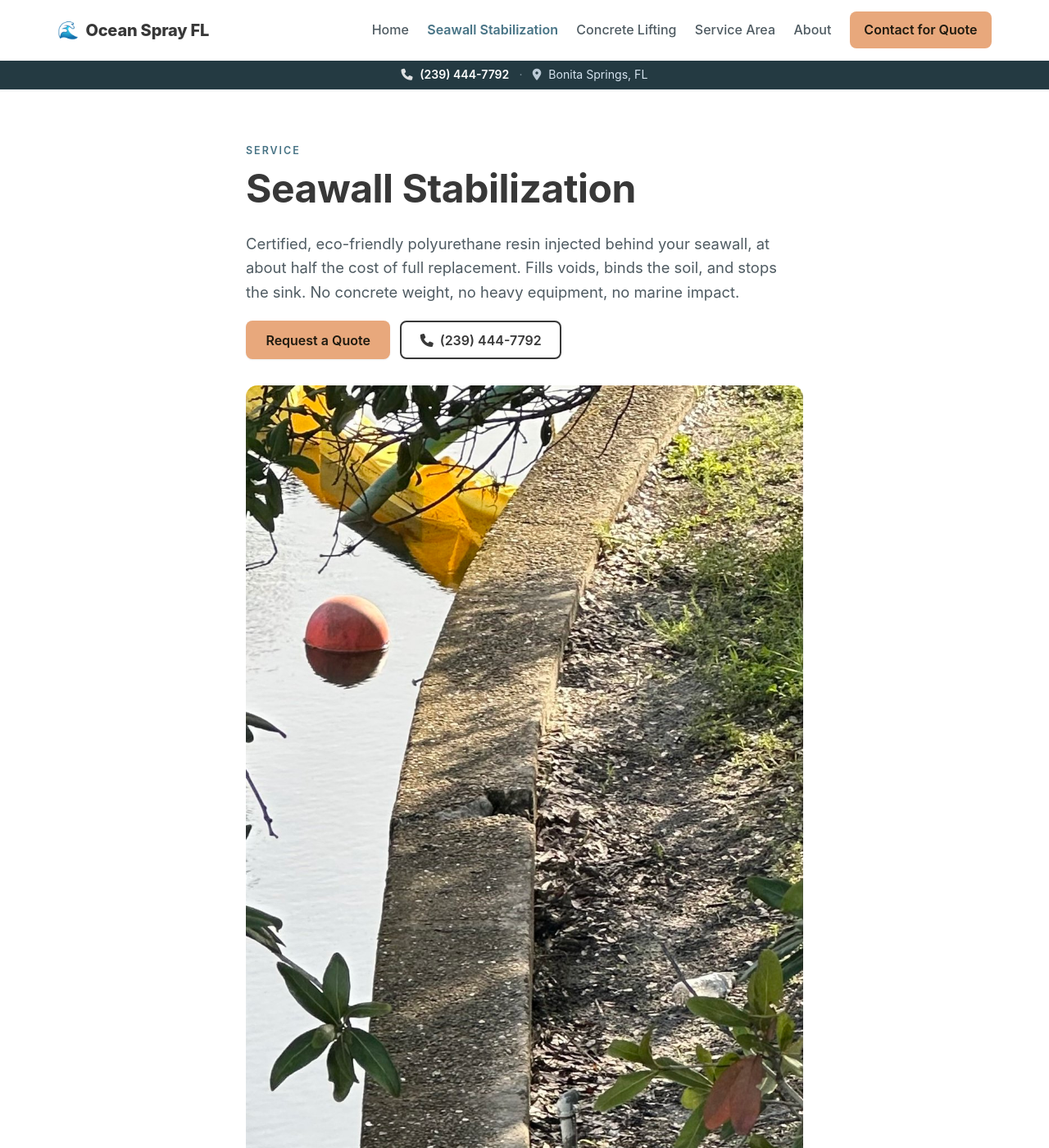
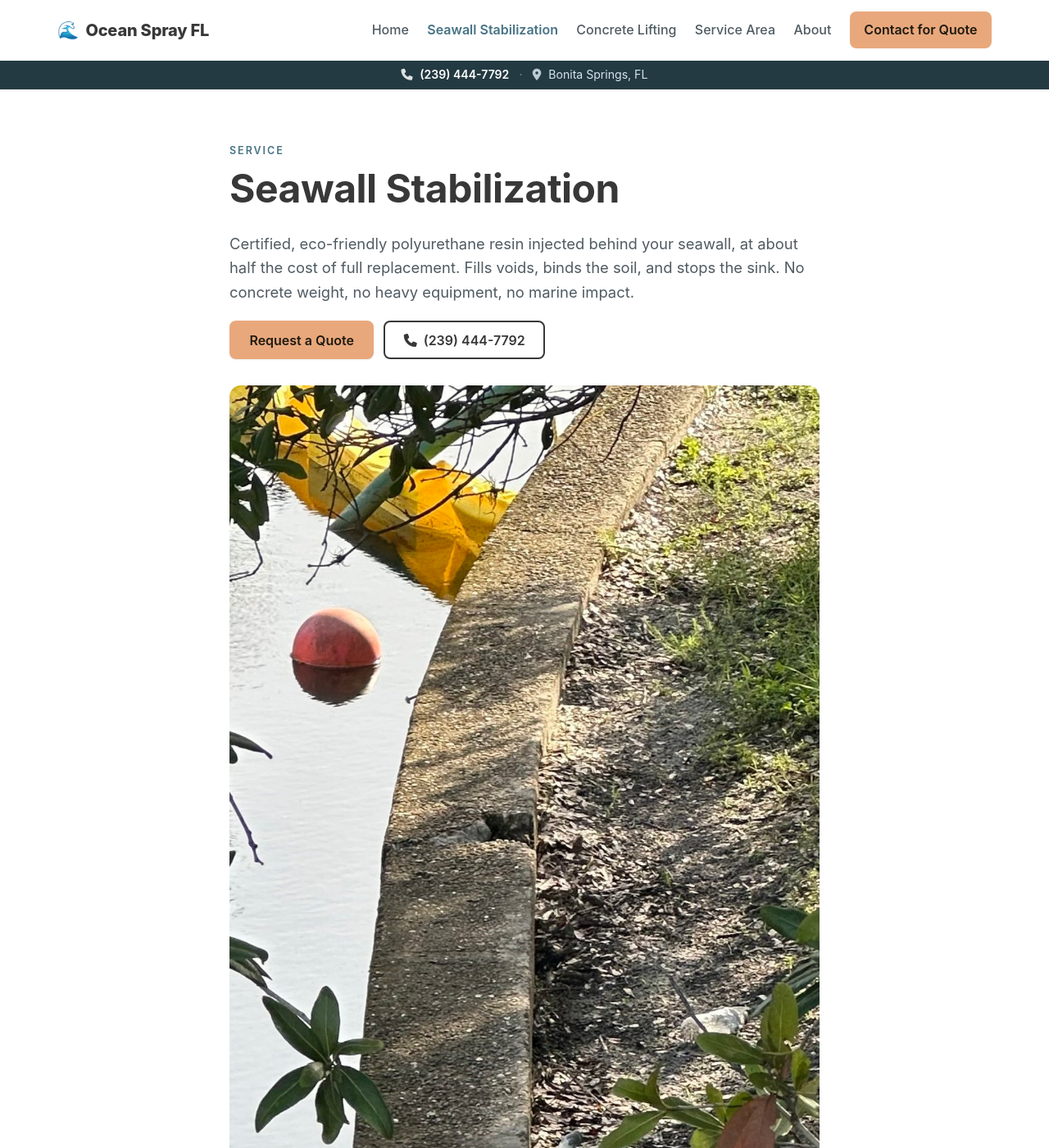
Before and after one commit to jaxlee-digital/oceansprayfl, a Jekyll site: the page built from _services/seawall-stabilization.md, in a window 1280 px wide and 1400 px high. Shown: the whole window at 82% size. Built offline with Jekyll 4.4.1, drawn with Linux system fonts in a browser that asks for light colours.

Commit message:
fix(layout): widen service pages to full page width on desktop
The _services/* deep-dive pages were capped at --max-prose (720px),
which left the two-column .service-cols layout cramped on desktop.

- .service now uses --max (1180px); single-column prose inside is
  capped back to --max-prose and centered.
- Cover, hero, header, summary, and actions stay prose-width.
- Two-column .service-cols block now has room to render properly.

```diff
--- a/assets/css/main.scss
+++ b/assets/css/main.scss
@@ -546,17 +546,33 @@
 
 /* ----- Page / Post / Service ----- */
 .page,
-.post,
-.service {
+.post {
   max-width: var(--max-prose);
   margin: 0 auto;
   padding: 4rem 1.25rem;
 }
+/* Service pages span the full page width to fit the two-column
+   deep-dive layout. Single-column prose inside is capped below. */
+.service {
+  max-width: var(--max);
+  margin: 0 auto;
+  padding: 4rem 1.25rem;
+}
+.service__header,
+.service__summary,
+.service__cover,
+.service__hero,
+.service__actions,
+.service__body > :not(.service-cols) {
+  max-width: var(--max-prose);
+  margin-left: auto;
+  margin-right: auto;
+}
 .page__header,
 .post__header,
 .service__header { margin-bottom: 2rem; }
-.post__cover,
-.service__cover { margin: 1.5rem 0; }
+.post__cover { margin: 1.5rem 0; }
+.service__cover { margin: 1.5rem auto; }
 .post__cover img,
 .service__cover img { border-radius: var(--radius-lg); }
 @media (max-width: 600px) {
@@ -568,7 +584,7 @@
 }
 
 .service__hero {
-  margin: 1.5rem 0 2rem;
+  margin: 1.5rem auto 2rem;
 }
 .service__hero img {
   width: 100%;
@@ -584,7 +600,7 @@
 .service__summary { font-size: 1.15rem; color: var(--c-ink-soft); margin: 0; }
 .post__meta { color: var(--c-muted); font-size: 0.9rem; }
 .post__sep { margin: 0 0.5em; }
-.service__actions { display: flex; flex-wrap: wrap; gap: 0.75rem; margin: 1.25rem 0 0; }
+.service__actions { display: flex; flex-wrap: wrap; gap: 0.75rem; margin: 1.25rem auto 0; }
 
 .post__body :is(h2, h3, h4) { margin-top: 1.6em; }
 .post__body img { border-radius: var(--radius); margin: 1rem 0; }
```
